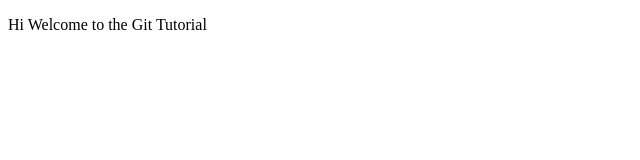
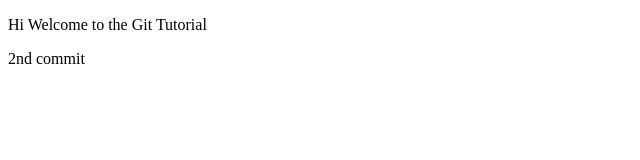
Before and after one commit to lalit-mudgal/athena, a plain HTML site: page index.html in a window 1280 px wide. Shown: the full height of the page, 0-640 px from the left. Drawn offline with Linux system fonts and the light colour scheme.

Commit message:
Removed incorrect files and updated index + SSH key

```diff
--- a/index.html
+++ b/index.html
@@ -8,5 +8,7 @@
 </head>
 <body>
     <p>Hi Welcome to the Git Tutorial</p>
+    <p>2nd commit</p>
+
 </body>
 </html>
```
Also changed, not shown: new_key.txt (added).
